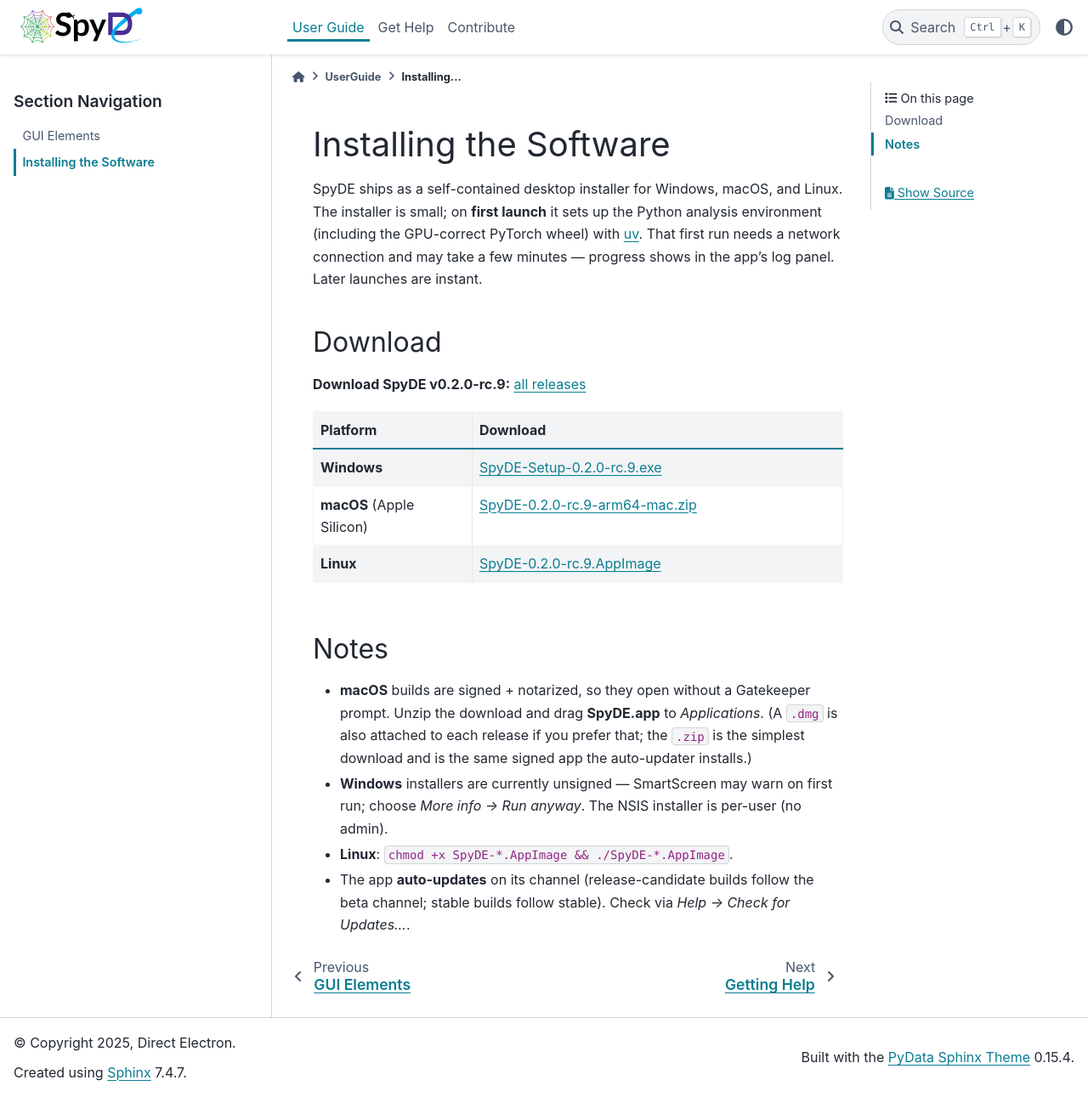
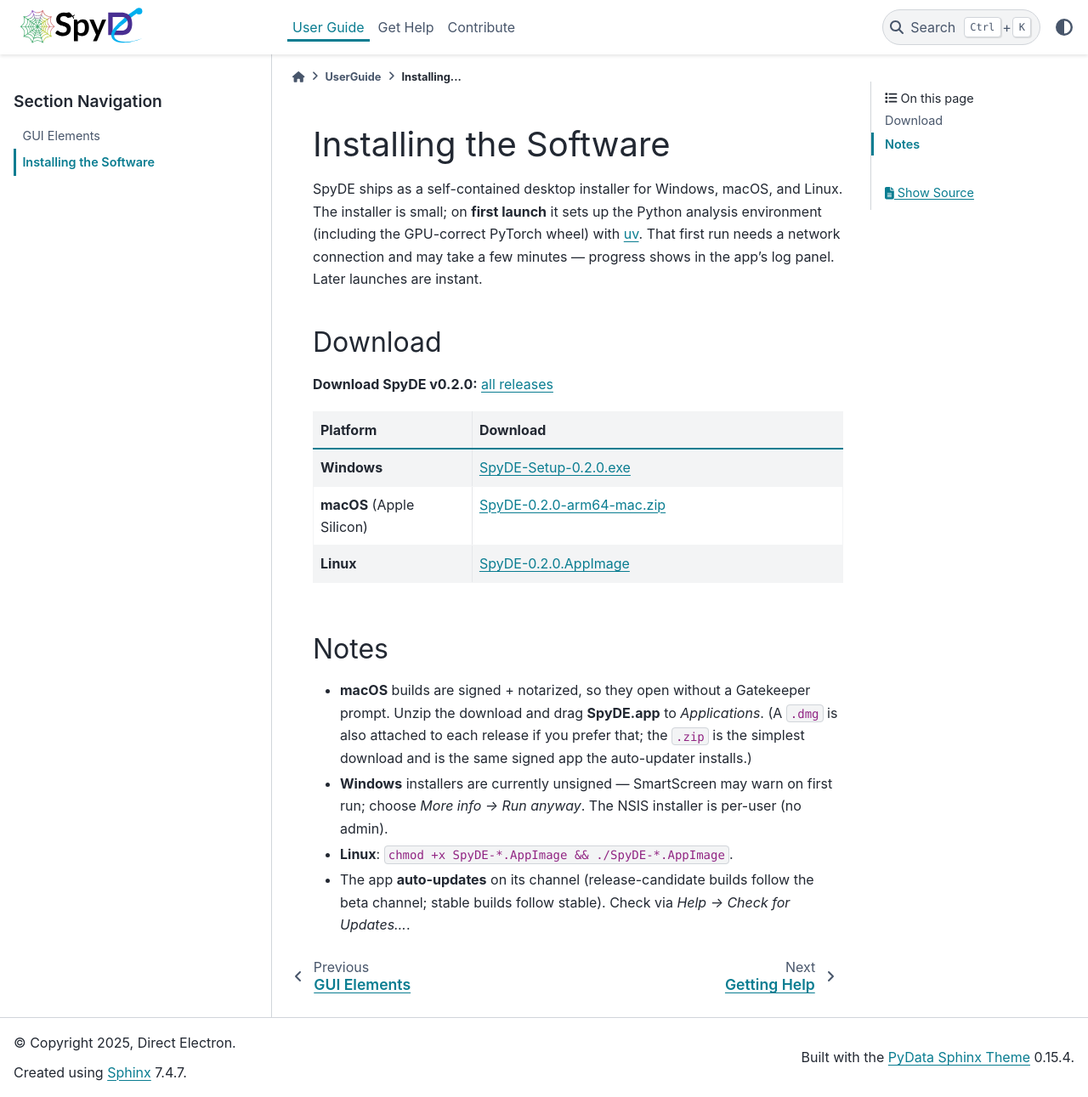
Before and after one commit to CSSFrancis/spyde, a Sphinx documentation site: the page built from doc/user_guide/installing.rst, in a window 1280 px wide and 1291 px high. Shown: the whole window at 85% size. Built offline with Sphinx 7.4.7 and the PyData theme 0.15.4, drawn with Linux system fonts in a browser that asks for light colours; pages that are not in the unit, such as notebooks, are missing from menus.

Commit message:
chore: prepare release v0.2.0

```diff
--- a/doc/user_guide/installing.rst
+++ b/doc/user_guide/installing.rst
@@ -15,7 +15,7 @@ Download
 
 .. spyde:download-table:start
 
-**Download SpyDE v0.2.0-rc.9:** `all releases <https://github.com/CSSFrancis/spyde/releases>`__
+**Download SpyDE v0.2.0:** `all releases <https://github.com/CSSFrancis/spyde/releases>`__
 
 .. list-table::
    :header-rows: 1
@@ -24,11 +24,11 @@ Download
    * - Platform
      - Download
    * - **Windows**
-     - `SpyDE-Setup-0.2.0-rc.9.exe <https://github.com/CSSFrancis/spyde/releases/download/v0.2.0-rc.9/SpyDE-Setup-0.2.0-rc.9.exe>`__
+     - `SpyDE-Setup-0.2.0.exe <https://github.com/CSSFrancis/spyde/releases/download/v0.2.0/SpyDE-Setup-0.2.0.exe>`__
    * - **macOS** (Apple Silicon)
-     - `SpyDE-0.2.0-rc.9-arm64-mac.zip <https://github.com/CSSFrancis/spyde/releases/download/v0.2.0-rc.9/SpyDE-0.2.0-rc.9-arm64-mac.zip>`__
+     - `SpyDE-0.2.0-arm64-mac.zip <https://github.com/CSSFrancis/spyde/releases/download/v0.2.0/SpyDE-0.2.0-arm64-mac.zip>`__
    * - **Linux**
-     - `SpyDE-0.2.0-rc.9.AppImage <https://github.com/CSSFrancis/spyde/releases/download/v0.2.0-rc.9/SpyDE-0.2.0-rc.9.AppImage>`__
+     - `SpyDE-0.2.0.AppImage <https://github.com/CSSFrancis/spyde/releases/download/v0.2.0/SpyDE-0.2.0.AppImage>`__
 
 .. spyde:download-table:end
 
```
Also changed, not shown: README.md (+4 -4 lines), 2 other files.
